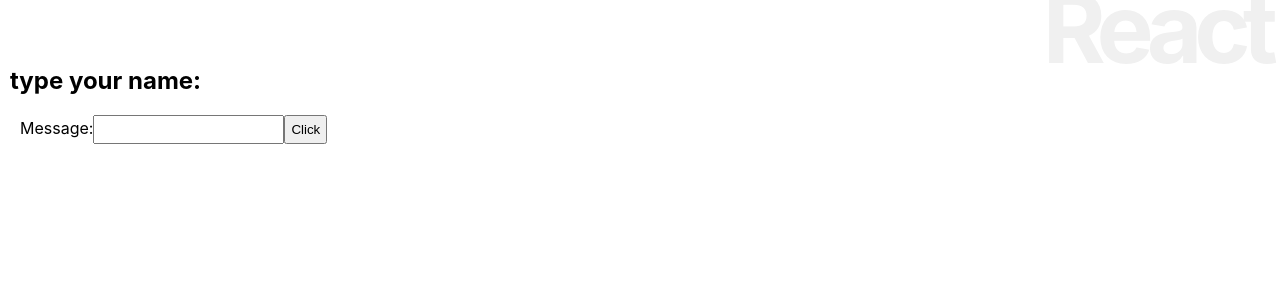
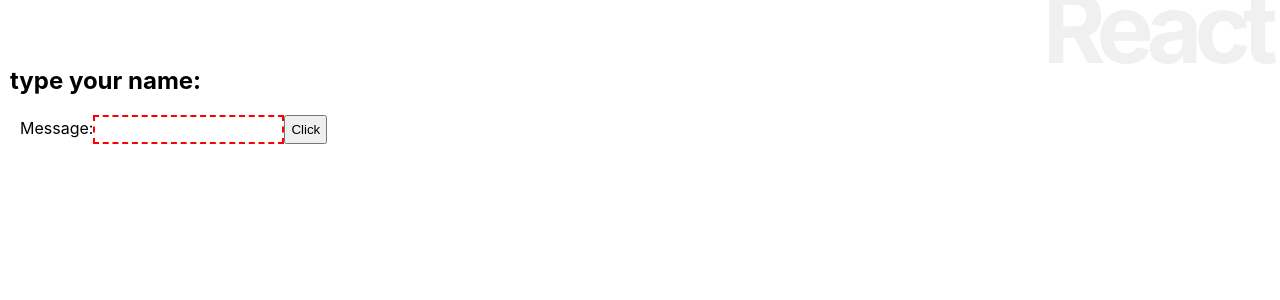
Before and after one commit to kagunyan25/react_study, a React (Create React App) app in the folder react_app/: page / in a window 1280 px wide. Shown: the top 300 px of the page. Built offline with nearby package versions, Linux system fonts and the light colour scheme; the HTML template or start-up script is replaced by a standard one.

Commit message:
3-4コンポーネントのさまざまな機能/値のチェックを行うには？

```diff
--- a/react_app/src/App.js
+++ b/react_app/src/App.js
@@ -45,7 +45,8 @@
       <form onSubmit={this.doSubmit}>
         <label>
           <span style={this.inputStyle}></span>Message:
-          <input type="text" style={this.inputStyle} onChange={this.doChange}/>
+          <input type="text" style={this.inputStyle} onChange={this.doChange}
+          required pattern="[A-Za-z _,.]+"/>
         </label>
         <input type="submit" style={this.inputStyle} value="Click"/>
       </form>
```
